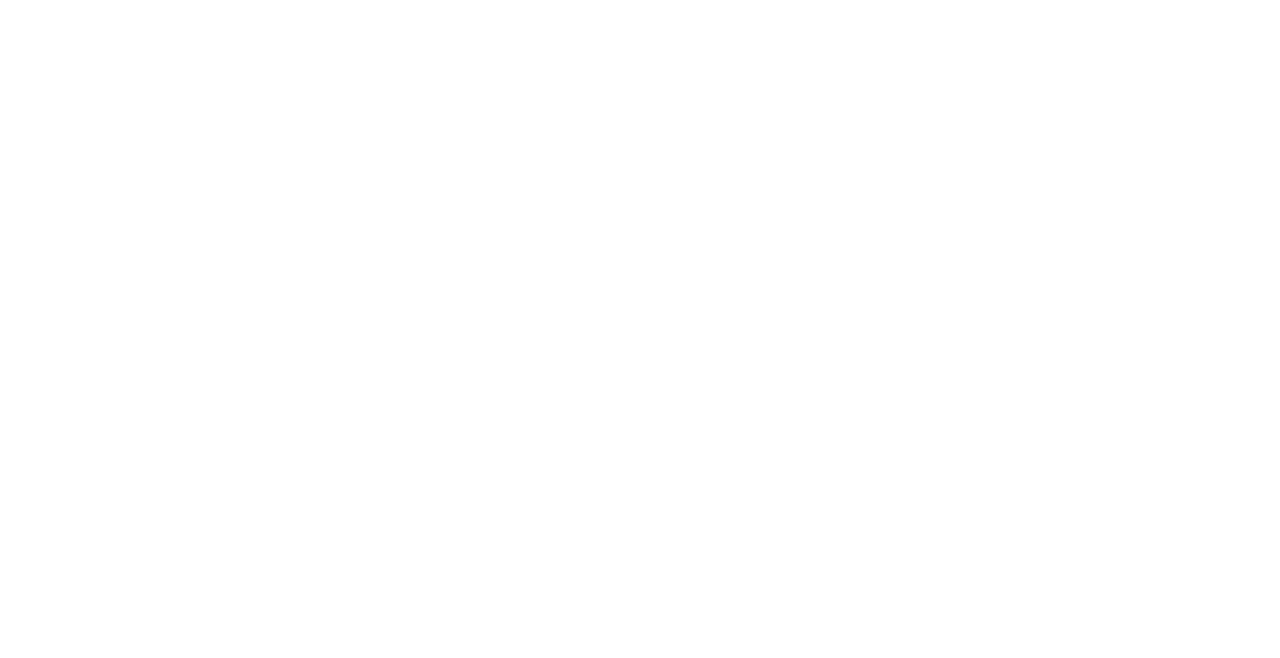
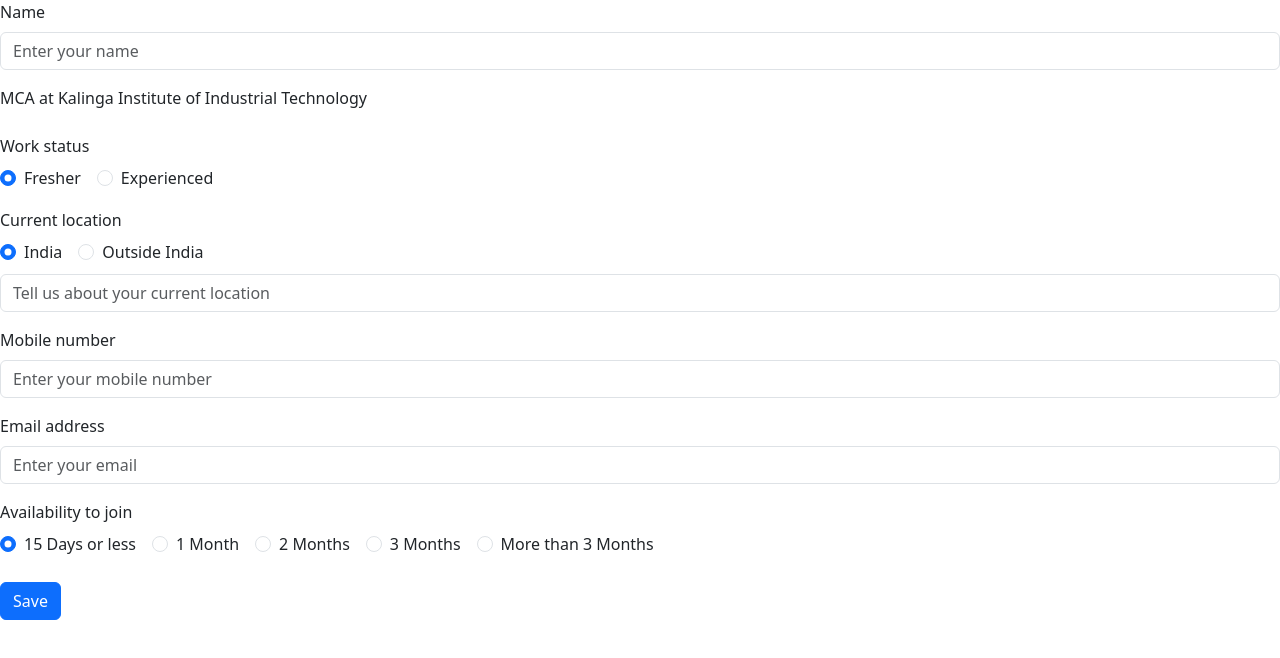
Before and after one commit to Vargos98/job-description, a React (Create React App) app: page /BasicDetailsForm in a window 1280 px wide. Before the commit this address had no page. Shown: the top 658 px of the page. Built offline with nearby package versions, Linux system fonts and the light colour scheme.

Commit message:
Created basic details form

```diff
--- a/src/App.js
+++ b/src/App.js
@@ -4,6 +4,7 @@
 import JobDetails from './Components/JobDetails';
 import ProfileSummary from './Components/ProfileSummary';
 import AwardCertification from './Components/AwardCertification';
+import BasicDetailsForm from './Components/BasicDetailsForm';
 
 
 function App() {
@@ -14,6 +15,7 @@
         <Route path="/job-details" element={<JobDetails />} />
         <Route path="/ProfileSummary" element={<ProfileSummary />} />
         <Route path="/JobFormTwo" element={<JobFormTwo />} />
+        <Route path="/BasicDetailsForm" element={<BasicDetailsForm />} />
 
       </Routes>
     </Router>
--- /dev/null
+++ b/src/Components/BasicDetailsForm.jsx
@@ -0,0 +1,180 @@
+import React, { useState } from "react";
+import { Form, Button } from "react-bootstrap";
+
+function BasicDetailsForm() {
+  const [formData, setFormData] = useState({
+    name: "",
+    status: "Fresher",
+    location: "India",
+    currentLocation: "",
+    mobile: "",
+    email: "",
+    availability: "15 Days or less"
+  });
+
+  const handleChange = (e) => {
+    setFormData({
+      ...formData,
+      [e.target.name]: e.target.value,
+    });
+  };
+
+  const handleSubmit = (e) => {
+    e.preventDefault();
+    console.log(formData);
+  };
+
+  return (
+    <Form onSubmit={handleSubmit}>
+      <Form.Group controlId="formName">
+        <Form.Label>Name</Form.Label>
+        <Form.Control
+          type="text"
+          placeholder="Enter your name"
+          name="name"
+          value={formData.name}
+          onChange={handleChange}
+        />
+      </Form.Group>
+
+      <Form.Group controlId="formInstitute" className="mt-3">
+        <Form.Label>MCA at Kalinga Institute of Industrial Technology</Form.Label>
+      </Form.Group>
+
+      <Form.Group controlId="formWorkStatus" className="mt-3">
+        <Form.Label>Work status</Form.Label>
+        <div>
+          <Form.Check
+            inline
+            type="radio"
+            label="Fresher"
+            name="status"
+            value="Fresher"
+            checked={formData.status === "Fresher"}
+            onChange={handleChange}
+          />
+          <Form.Check
+            inline
+            type="radio"
+            label="Experienced"
+            name="status"
+            value="Experienced"
+            checked={formData.status === "Experienced"}
+            onChange={handleChange}
+          />
+        </div>
+      </Form.Group>
+
+      <Form.Group controlId="formLocation" className="mt-3">
+        <Form.Label>Current location</Form.Label>
+        <div>
+          <Form.Check
+            inline
+            type="radio"
+            label="India"
+            name="location"
+            value="India"
+            checked={formData.location === "India"}
+            onChange={handleChange}
+          />
+          <Form.Check
+            inline
+            type="radio"
+            label="Outside India"
+            name="location"
+            value="Outside India"
+            checked={formData.location === "Outside India"}
+            onChange={handleChange}
+          />
+        </div>
+        <Form.Control
+          className="mt-2"
+          type="text"
+          placeholder="Tell us about your current location"
+          name="currentLocation"
+          value={formData.currentLocation}
+          onChange={handleChange}
+        />
+      </Form.Group>
+
+      <Form.Group controlId="formMobile" className="mt-3">
+        <Form.Label>Mobile number</Form.Label>
+        <Form.Control
+          type="text"
+          placeholder="Enter your mobile number"
+          name="mobile"
+          value={formData.mobile}
+          onChange={handleChange}
+        />
+      </Form.Group>
+
+      <Form.Group controlId="formEmail" className="mt-3">
+        <Form.Label>Email address</Form.Label>
+        <Form.Control
+          type="email"
+          placeholder="Enter your email"
+          name="email"
+          value={formData.email}
+          onChange={handleChange}
+        />
+      </Form.Group>
+
+      <Form.Group controlId="formAvailability" className="mt-3">
+        <Form.Label>Availability to join</Form.Label>
+        <div>
+          <Form.Check
+            inline
+            type="radio"
+            label="15 Days or less"
+            name="availability"
+            value="15 Days or less"
+            checked={formData.availability === "15 Days or less"}
+            onChange={handleChange}
+          />
+          <Form.Check
+            inline
+            type="radio"
+            label="1 Month"
+            name="availability"
+            value="1 Month"
+            checked={formData.availability === "1 Month"}
+            onChange={handleChange}
+          />
+          <Form.Check
+            inline
+            type="radio"
+            label="2 Months"
+            name="availability"
+            value="2 Months"
+            checked={formData.availability === "2 Months"}
+            onChange={handleChange}
+          />
+          <Form.Check
+            inline
+            type="radio"
+            label="3 Months"
+            name="availability"
+            value="3 Months"
+            checked={formData.availability === "3 Months"}
+            onChange={handleChange}
+          />
+          <Form.Check
+            inline
+            type="radio"
+            label="More than 3 Months"
+            name="availability"
+            value="More than 3 Months"
+            checked={formData.availability === "More than 3 Months"}
+            onChange={handleChange}
+          />
+        </div>
+      </Form.Group>
+
+      <Button variant="primary" type="submit" className="mt-4">
+        Save
+      </Button>
+    </Form>
+  );
+}
+
+export default BasicDetailsForm;
```
